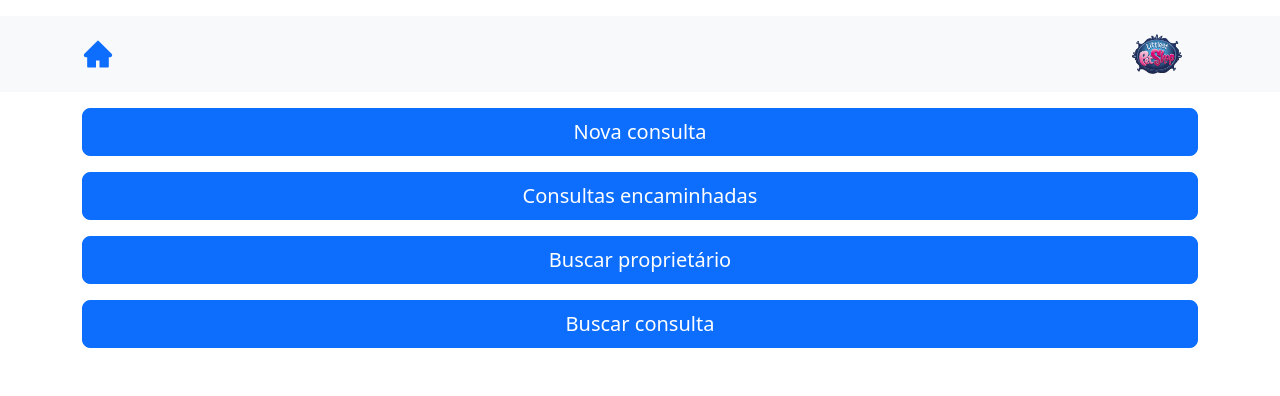
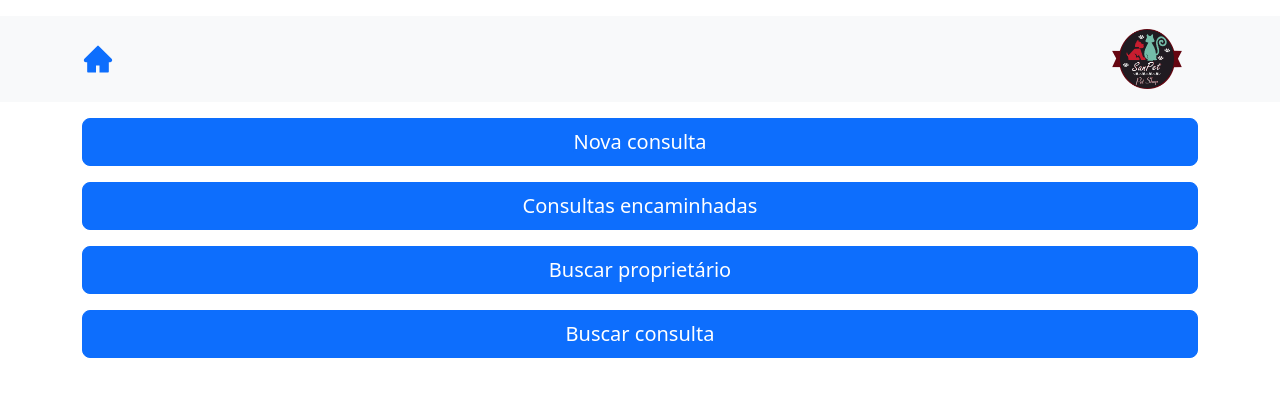
Before and after one commit to saulosjoseph/sampet-consultas, a Next.js app: page / in a window 1280 px wide. Shown: the top 396 px of the page. Built offline with nearby package versions, Linux system fonts and the light colour scheme.

Commit message:
fix: logo

```diff
--- a/src/components/header.tsx
+++ b/src/components/header.tsx
@@ -28,9 +28,9 @@ export default function Header() {
             <Navbar.Brand>
               <Image
                 alt="logo Sam Pet"
-                src="/logo.svg"
-                width={50}
-                height={50}
+                src="/logo.png"
+                width={70}
+                height={60}
                 className="d-inline-block align-top"
               />{" "}
             </Navbar.Brand>
```
Also changed, not shown: public/logo.png (added).
